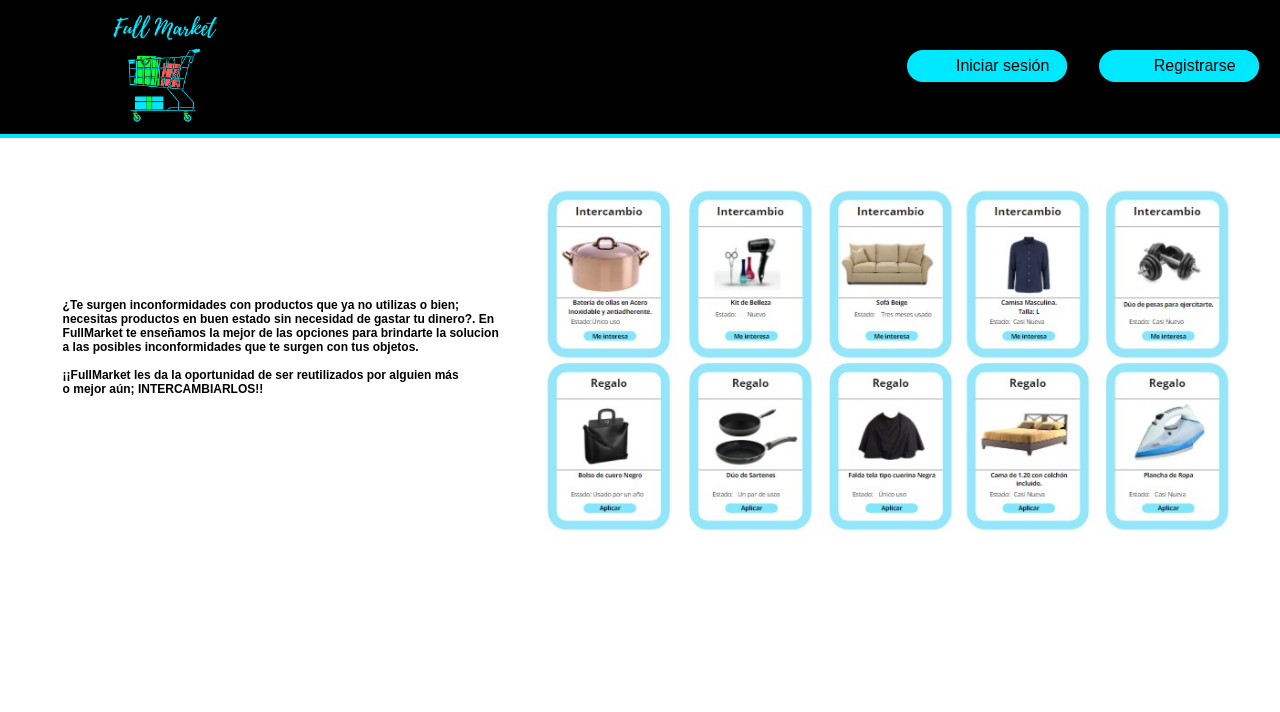
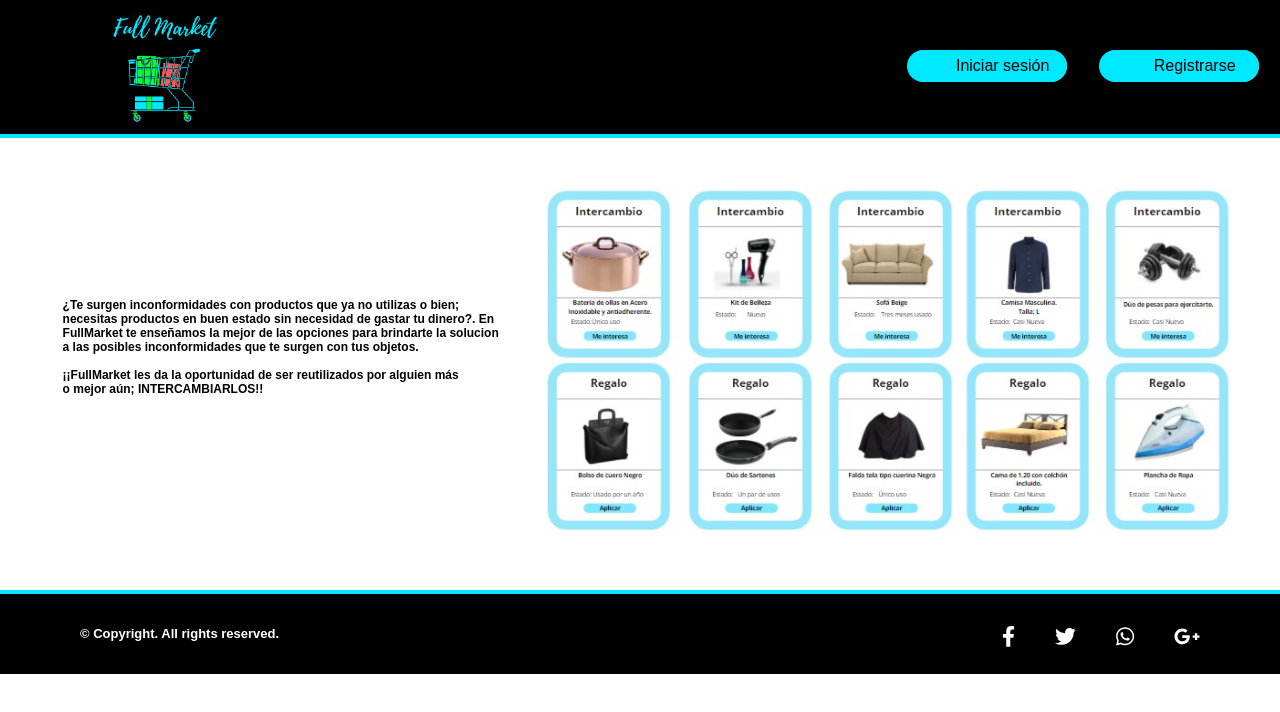
Before and after one commit to sebastianmiracastro/FullMarketProyectApi, a React (Create React App) app: page / in a window 1280 px wide. Shown: the top 712 px of the page. Built offline with nearby package versions, Linux system fonts and the light colour scheme.

Commit message:
Patrones de diseño v2

```diff
--- a/src/Components/Layout/MainViewLayout/LayoutMainView.jsx
+++ b/src/Components/Layout/MainViewLayout/LayoutMainView.jsx
@@ -1,11 +1,13 @@
 import { Header } from '../../UI/MainViewUI/HeaderMainPage/Header'
 import { Main } from '../../UI/MainViewUI/ContentMainCenterPage/ContentPage'
+import { Footer } from '../../UI/MainViewUI/FooterMainPage/FooterPage'
 
 export const PageContent =()=>{
     return(
         <>
            <Header />
            <Main/>
+           <Footer/>
         </>
     );
 }
--- a/src/Components/Page/Home/Home.css
+++ b/src/Components/Page/Home/Home.css
@@ -1,3 +1,3 @@
 .MainContent{
-    background-color: #5eccee;
+    background-color: #ffffff;
 }
--- a/src/Components/Page/HomePageLogin/HomePageLogin.css
+++ b/src/Components/Page/HomePageLogin/HomePageLogin.css
@@ -1,3 +1,5 @@
 .HomePage{
     background-color: black;
+    width: 30rem;
+    height: 41.5rem;
 }
--- a/src/Components/UI/RegisterViewUI/MainContentRegister/MainContentRegister.jsx
+++ b/src/Components/UI/RegisterViewUI/MainContentRegister/MainContentRegister.jsx
@@ -39,6 +39,7 @@ export const MainReg = () => {
           })
           .then(function (response) {
             console.log(response);
+            window.location('/Login')
           })
           .catch(function (error) {
             console.log(error);
```
